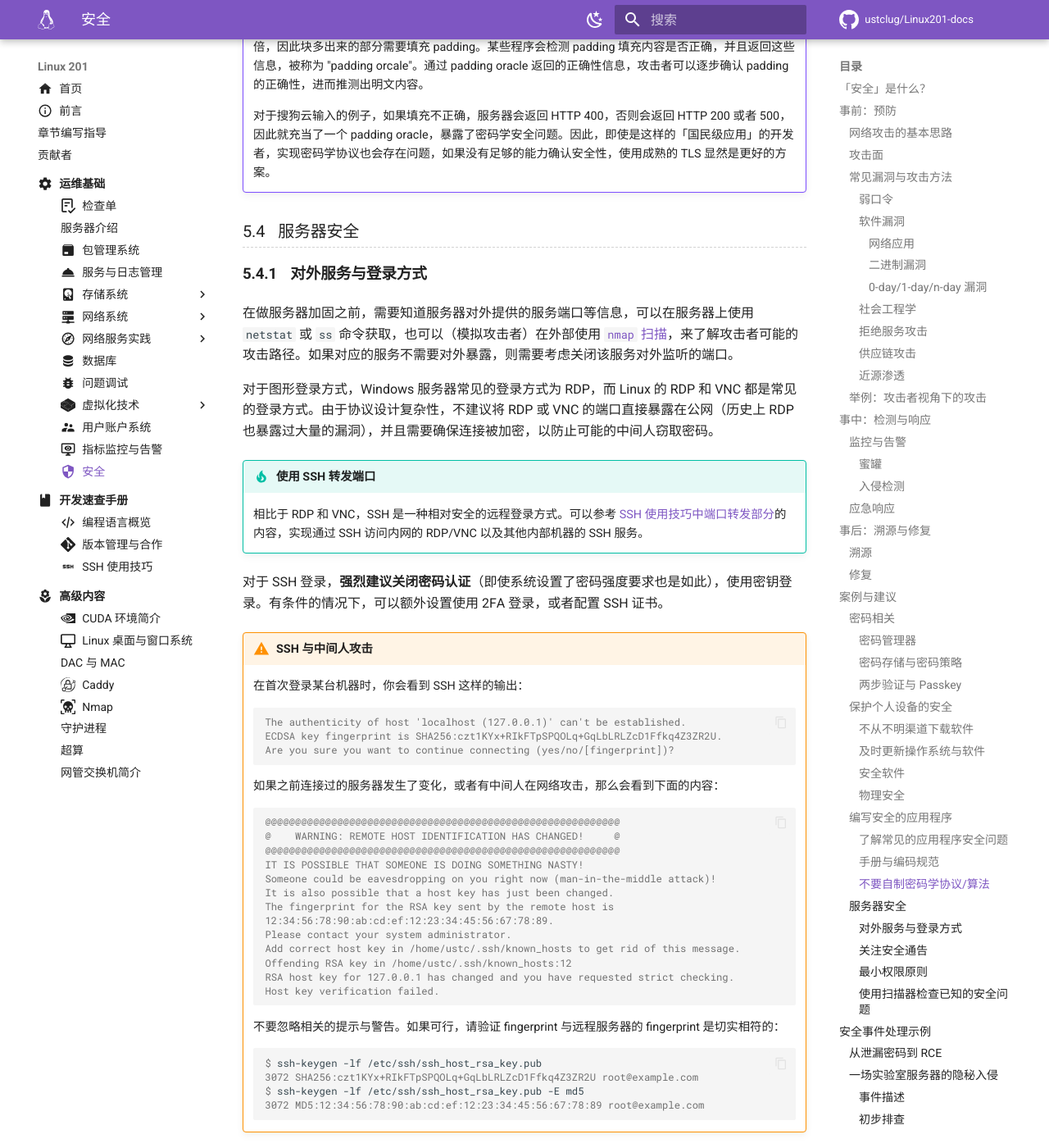
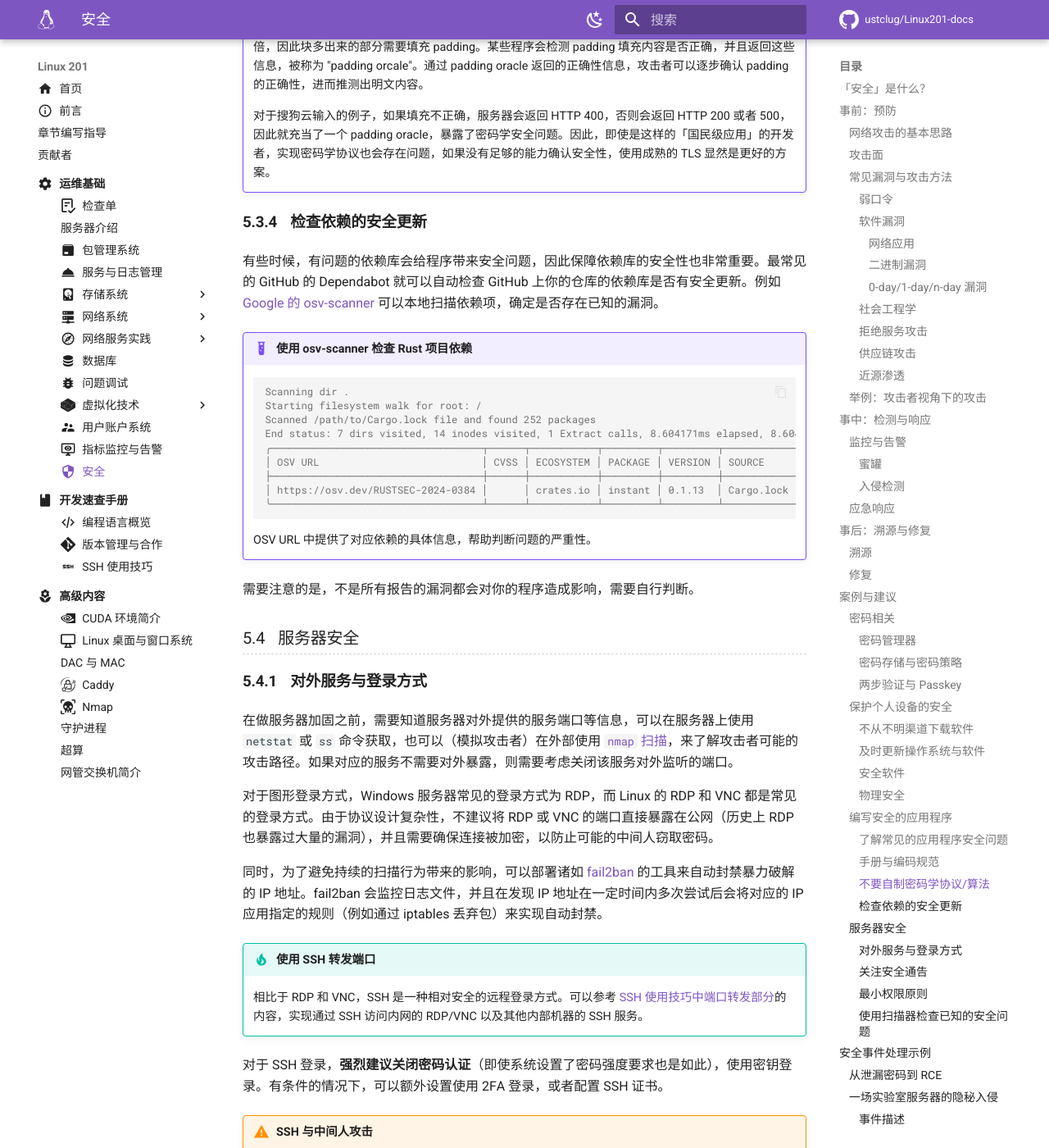
Before and after one commit to ustclug/Linux201-docs, an MkDocs documentation site: the page built from docs/ops/security.md, in a window 1280 px wide and 1400 px high, scrolled down 20612 px. Shown: the whole window at 82% size. Built offline with MkDocs 1.6.1 and Material for MkDocs 9.7.7, drawn with Linux system fonts in a browser that asks for light colours; comment, search, counter and statistics services are not loaded.

Commit message:
ops/security: osv-scanner, fail2ban simple intro

````diff
--- a/docs/ops/security.md
+++ b/docs/ops/security.md
@@ -636,6 +636,28 @@ Passkey（通行密钥）则是目前最新的「无密码登录」技术，在
 
     对于搜狗云输入的例子，如果填充不正确，服务器会返回 HTTP 400，否则会返回 HTTP 200 或者 500，因此就充当了一个 padding oracle，暴露了密码学安全问题。因此，即使是这样的「国民级应用」的开发者，实现密码学协议也会存在问题，如果没有足够的能力确认安全性，使用成熟的 TLS 显然是更好的方案。
 
+#### 检查依赖的安全更新 {#check-dependency}
+
+有些时候，有问题的依赖库会给程序带来安全问题，因此保障依赖库的安全性也非常重要。最常见的 GitHub 的 Dependabot 就可以自动检查 GitHub 上你的仓库的依赖库是否有安全更新。例如 [Google 的 osv-scanner](https://github.com/google/osv-scanner) 可以本地扫描依赖项，确定是否存在已知的漏洞。
+
+!!! example "使用 osv-scanner 检查 Rust 项目依赖"
+
+    ```console
+    Scanning dir .
+    Starting filesystem walk for root: /
+    Scanned /path/to/Cargo.lock file and found 252 packages
+    End status: 7 dirs visited, 14 inodes visited, 1 Extract calls, 8.604171ms elapsed, 8.604293ms wall time
+    ╭───────────────────────────────────┬──────┬───────────┬─────────┬─────────┬────────────╮
+    │ OSV URL                           │ CVSS │ ECOSYSTEM │ PACKAGE │ VERSION │ SOURCE     │
+    ├───────────────────────────────────┼──────┼───────────┼─────────┼─────────┼────────────┤
+    │ https://osv.dev/RUSTSEC-2024-0384 │      │ crates.io │ instant │ 0.1.13  │ Cargo.lock │
+    ╰───────────────────────────────────┴──────┴───────────┴─────────┴─────────┴────────────╯
+    ```
+
+    OSV URL 中提供了对应依赖的具体信息，帮助判断问题的严重性。
+
+需要注意的是，不是所有报告的漏洞都会对你的程序造成影响，需要自行判断。
+
 ### 服务器安全 {#server-security}
 
 #### 对外服务与登录方式 {#public-service-and-login}
@@ -643,6 +665,8 @@ Passkey（通行密钥）则是目前最新的「无密码登录」技术，在
 在做服务器加固之前，需要知道服务器对外提供的服务端口等信息，可以在服务器上使用 `netstat` 或 `ss` 命令获取，也可以（模拟攻击者）在外部使用 [`nmap` 扫描](../advanced/nmap.md)，来了解攻击者可能的攻击路径。如果对应的服务不需要对外暴露，则需要考虑关闭该服务对外监听的端口。
 
 对于图形登录方式，Windows 服务器常见的登录方式为 RDP，而 Linux 的 RDP 和 VNC 都是常见的登录方式。由于协议设计复杂性，不建议将 RDP 或 VNC 的端口直接暴露在公网（历史上 RDP 也暴露过大量的漏洞），并且需要确保连接被加密，以防止可能的中间人窃取密码。
+
+同时，为了避免持续的扫描行为带来的影响，可以部署诸如 [fail2ban](https://github.com/fail2ban/fail2ban) 的工具来自动封禁暴力破解的 IP 地址。fail2ban 会监控日志文件，并且在发现 IP 地址在一定时间内多次尝试后会将对应的 IP 应用指定的规则（例如通过 iptables 丢弃包）来实现自动封禁。
 
 !!! tip "使用 SSH 转发端口"
 
````
